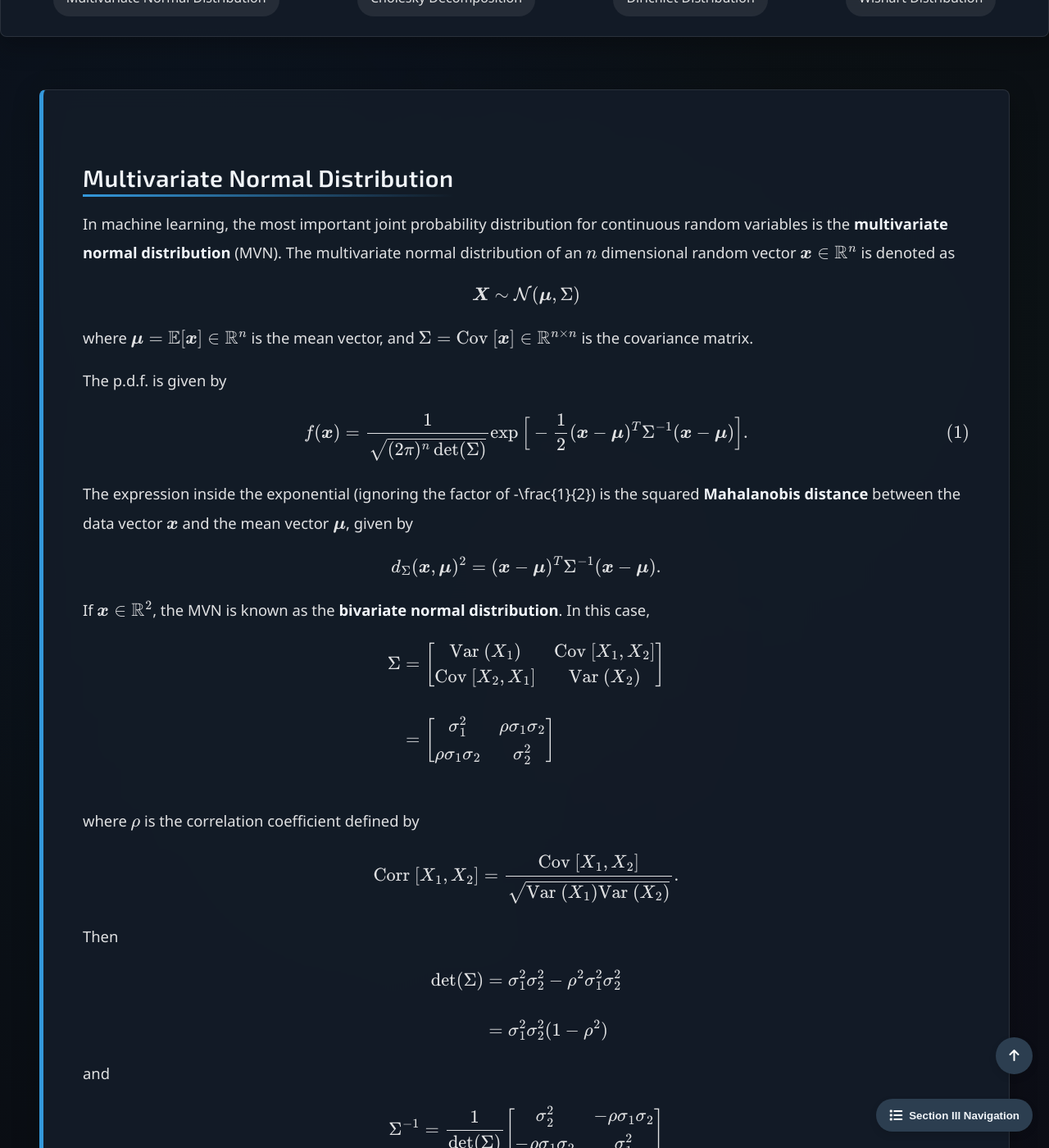
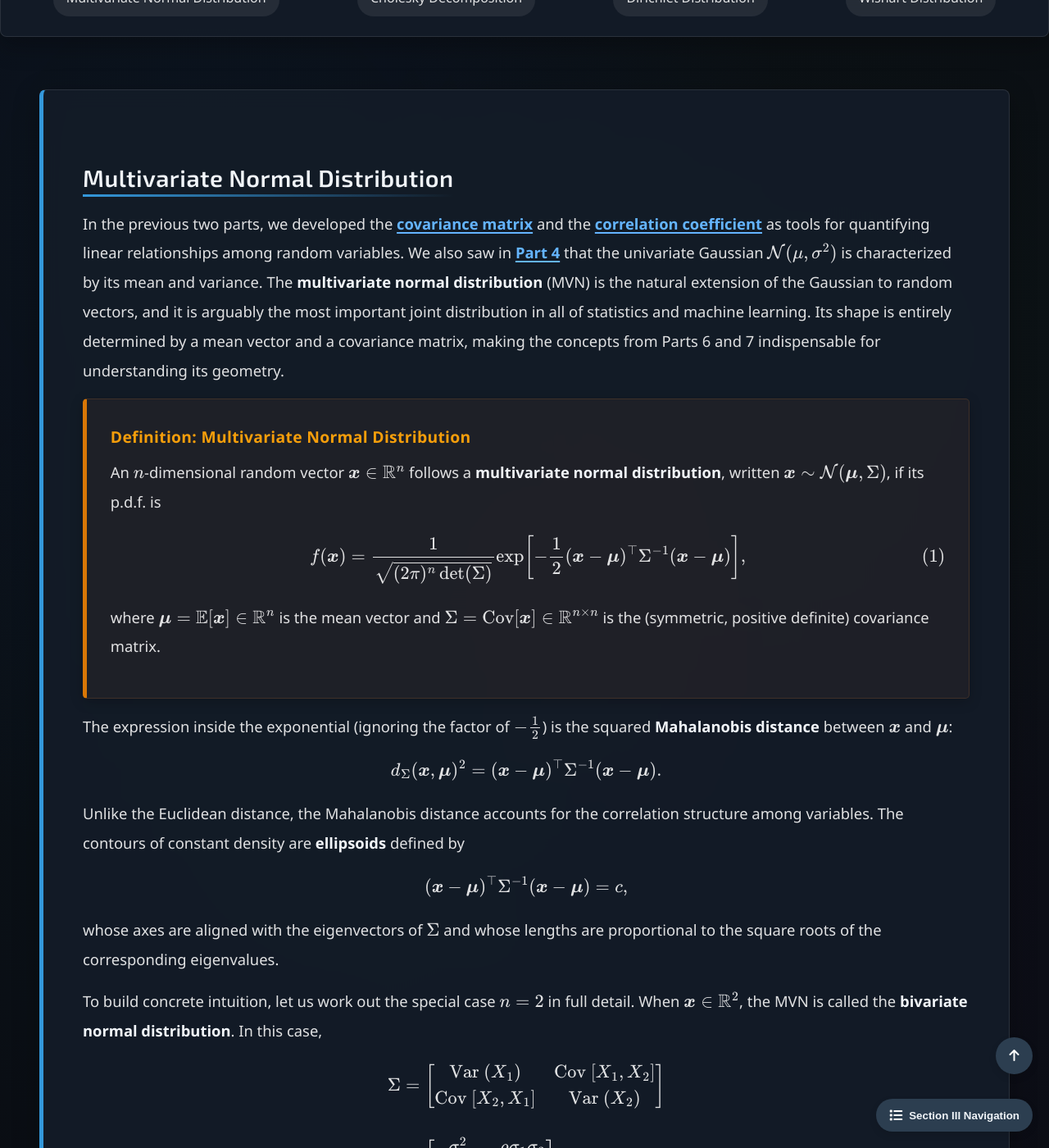
Before and after one commit to Yusukey01/yusukey01.github.io, a Jekyll site: the page built from Mathematics/Probability/mvn.html, in a window 1280 px wide and 1400 px high, scrolled down 520 px. Shown: the whole window at 82% size. Built offline with Jekyll 4.4.1, drawn with Linux system fonts in a browser that asks for light colours; some of the changed text lies outside the part shown.

Commit message:
revised explanations and style

```diff
--- a/Mathematics/Probability/mvn.html
+++ b/Mathematics/Probability/mvn.html
@@ -26,33 +26,58 @@ uses_python: false
 
         <div class="container">
             <section id="mn" class="section-content">
+
                 <h2>Multivariate Normal Distribution</h2>
 
                 <p>
-                    In machine learning, the most important joint probability distribution for continuous random variables is the
-                    <strong>multivariate normal distribution</strong> (MVN).
-                    The multivariate normal distribution of an \(n\) dimensional random vector \(\boldsymbol{x} \in \mathbb{R}^n \) is denoted as
+                    In the previous two parts, we developed the <a href="covariance.html"><strong>covariance matrix</strong></a> and the
+                    <a href="correlation.html"><strong>correlation coefficient</strong></a> as tools for quantifying linear relationships
+                    among random variables. We also saw in <a href="gaussian.html"><strong>Part 4</strong></a> that the univariate Gaussian
+                    \(\mathcal{N}(\mu, \sigma^2)\) is characterized by its mean and variance. The  <strong>multivariate normal distribution</strong>
+                    (MVN) is the natural extension of the Gaussian to random vectors, and it is arguably the most important joint distribution
+                    in all of statistics and machine learning. Its shape is entirely determined by a mean vector and a covariance matrix,
+                    making the concepts from Parts 6 and 7 indispensable for understanding its geometry.
+                </p>
+
+                <div class="theorem">
+                    <span class="theorem-title">Definition: Multivariate Normal Distribution</span>
+                    <p>
+                        An \(n\)-dimensional random vector \(\boldsymbol{x} \in \mathbb{R}^n\) follows a <strong>multivariate normal distribution</strong>,
+                        written \(\boldsymbol{x} \sim \mathcal{N}(\boldsymbol{\mu}, \Sigma)\), if its p.d.f. is
+
                         \[
-                    \boldsymbol{X} \sim \mathcal{N}(\boldsymbol{\mu}, \Sigma)
+                        f(\boldsymbol{x}) = \frac{1}{\sqrt{(2\pi)^n \det(\Sigma)}}
+                        \exp\!\left[
+                                    -\frac{1}{2}(\boldsymbol{x} - \boldsymbol{\mu})^\top \Sigma^{-1} (\boldsymbol{x} - \boldsymbol{\mu})
+                                \right], \tag{1}
                         \]
-                    where \(\boldsymbol{\mu} = \mathbb{E} [\boldsymbol{x}] \in \mathbb{R}^n\) is the mean vector, and
-                    \(\Sigma = \text{Cov }[\boldsymbol{x}] \in \mathbb{R}^{n \times n}\) is the covariance matrix.
+
+                        where \(\boldsymbol{\mu} = \mathbb{E}[\boldsymbol{x}] \in \mathbb{R}^n\) is the mean vector
+                        and \(\Sigma = \text{Cov}[\boldsymbol{x}] \in \mathbb{R}^{n \times n}\) is the
+                        (symmetric, positive definite) covariance matrix.
+                    </p>
+                </div>
+
+                <p>
+                    The expression inside the exponential (ignoring the factor of \(-\tfrac{1}{2}\)) is the squared
+                    <strong>Mahalanobis distance</strong> between \(\boldsymbol{x}\) and \(\boldsymbol{\mu}\):
+                    \[
+                    d_{\Sigma}(\boldsymbol{x}, \boldsymbol{\mu})^2
+                    = (\boldsymbol{x} - \boldsymbol{\mu})^\top \Sigma^{-1} (\boldsymbol{x} - \boldsymbol{\mu}).
+                    \]
+                    Unlike the Euclidean distance, the Mahalanobis distance accounts for the correlation
+                    structure among variables. The contours of constant density are
+                    <strong>ellipsoids</strong> defined by
+                    \[
+                    (\boldsymbol{x} - \boldsymbol{\mu})^\top \Sigma^{-1} (\boldsymbol{x} - \boldsymbol{\mu}) = c,
+                    \]
+                    whose axes are aligned with the eigenvectors of \(\Sigma\) and whose lengths are
+                    proportional to the square roots of the corresponding eigenvalues.
                 </p>
 
                 <p>
-                    The p.d.f. is given by
-                    \[
-                    f(\boldsymbol{x}) = \frac{1}{\sqrt{(2\pi)^n \det(\Sigma)}} \exp \Big[-\frac{1}{2}(\boldsymbol{x} - \boldsymbol{\mu})^T \Sigma^{-1} (\boldsymbol{x} -\boldsymbol{\mu}) \Big]. \tag{1}
-                    \]
-                    The expression inside the exponential (ignoring the factor of -\frac{1}{2}) is the squared <strong>Mahalanobis distance</strong> between
-                    the data vector \(\boldsymbol{x}\) and the mean vector \(\boldsymbol{\mu}\), given by
-                    \[
-                    d_{\Sigma} (\boldsymbol{x}, \boldsymbol{\mu})^2 = (\boldsymbol{x} - \boldsymbol{\mu})^T \Sigma^{-1} (\boldsymbol{x} -\boldsymbol{\mu}).
-                    \]
-                </p>
-
-                <p>
-                    If \(\boldsymbol{x} \in \mathbb{R}^2\), the MVN is known as the <strong>bivariate normal distribution</strong>.
+                    To build concrete intuition, let us work out the special case \(n = 2\) in full detail.
+                    When \(\boldsymbol{x} \in \mathbb{R}^2\), the MVN is called the <strong>bivariate normal distribution</strong>.
                     In this case,
                     \[
                     \begin{align*}
@@ -98,7 +123,11 @@ uses_python: false
                 </p>
 
                 <p>
-                    Note that in Expression (1), \((\boldsymbol{x} - \boldsymbol{\mu})^T \Sigma^{-1} (\boldsymbol{x} -\boldsymbol{\mu})\) is a <strong>quadratic form</strong>. So,
+                    Note that in Expression (1),
+                    \[
+                    (\boldsymbol{x} - \boldsymbol{\mu})^T \Sigma^{-1} (\boldsymbol{x} -\boldsymbol{\mu})
+                    \]
+                    is a <strong>quadratic form</strong>. So,
                     \[
                     \begin{align*}
                     (\boldsymbol{x} - \boldsymbol{\mu})^T \Sigma^{-1} (\boldsymbol{x} -\boldsymbol{\mu})
@@ -108,9 +137,9 @@ uses_python: false
                             \frac{-\rho} {\sigma_1 \sigma_2} & \frac{1}{\sigma_2^2 }
                             \end{bmatrix}
                             \begin{bmatrix} X_1 - \mu_1 \\ X_2 - \mu_2 \end{bmatrix} \\\\
-                            &= \frac{1}{1 - \rho^2}\Big[\frac{1}{\sigma_1^2 }(X_1 - \mu_1)^2
+                            &= \frac{1}{1 - \rho^2}\left[\frac{1}{\sigma_1^2 }(X_1 - \mu_1)^2
                                                     -\frac{2\rho} {\sigma_1 \sigma_2}(X_1 - \mu_1)(X_2 - \mu_2)
-                                                    +\frac{1}{\sigma_2^2 }(X_2 - \mu_2)^2 \Big].
+                                                    +\frac{1}{\sigma_2^2 }(X_2 - \mu_2)^2 \right].
                     \end{align*}
                     \]
                     Therefore, we obtain the p.d.f for the bivariate normal distribution:
@@ -131,14 +160,16 @@ uses_python: false
                 <h2>Cholesky Decomposition</h2>
 
                  <p>
-                    In the previous section, we introduced the multivariate Gaussian distribution
-                    \( \mathcal{N}(\boldsymbol{\mu}, \boldsymbol{\Sigma}) \), where the covariance matrix
-                    \( \boldsymbol{\Sigma} \) determines the shape and orientation of the distribution.
-                    To efficiently generate samples from such a distribution, we often need to
-                    transform uncorrelated standard normal samples into correlated ones that follow
-                    \( \boldsymbol{\Sigma} \).
-                    The <strong>Cholesky decomposition</strong> provides a convenient and numerically stable way
-                    to perform this transformation.
+                    The previous section defined the MVN in terms of its density function, but
+                    in practice we frequently need to <em>sample</em> from
+                    \[
+                    \mathcal{N}(\boldsymbol{\mu}, \boldsymbol{\Sigma}).
+                    \]
+                    For instance, when training variational autoencoders, implementing the reparameterization trick,
+                    or running Monte Carlo simulations. Generating independent standard normal samples is straightforward,
+                    but we need a way to introduce the correlation structure encoded in \(\boldsymbol{\Sigma}\).
+                    The <strong>Cholesky decomposition</strong> provides a numerically stable factorization that transforms
+                    uncorrelated samples into correlated ones.
                 </p>
 
                 <div class="theorem">
@@ -218,6 +249,14 @@ uses_python: false
                 <h2>Dirichlet Distribution</h2>
 
                  <p>
+                    The multivariate normal distribution models random vectors taking values in all of \(\mathbb{R}^n\).
+                    However, many quantities of interest in machine learning are <strong>probability vectors</strong>, which
+                    entries are non-negative and sum to one. For example, the class probabilities output by a softmax layer,
+                    the topic proportions in a document, or the mixing weights in a mixture model all live on a
+                    <strong>probability simplex</strong>. We need a distribution that respects this constraint.
+                </p>
+
+                <p>
                     The <strong>Dirichlet distribution</strong> is a multivariate generalization of <a href="gamma.html"><strong>beta distribution</strong></a>.
                     It has support over the the \((K - 1)\)-dimensional <strong>probability simplex</strong>, defined by
                     \[
@@ -286,9 +325,16 @@ uses_python: false
                 <h2>Wishart Distribution</h2>
 
                  <p>
-                    The <strong>Wishart distribution</strong> is a fundamental multivariate distribution that generalizes the <a href="gamma.html"><strong>gamma distribution</strong></a> to
+                    The Dirichlet distribution placed a prior on probability vectors. In Bayesian multivariate analysis,
+                    we also need priors on <em>covariance matrices</em> themselves. For example, when inferring the parameters
+                    of a multivariate normal model. The <strong>Wishart distribution</strong> fills this role: it generalizes the
+                    <a href="gamma.html"><strong>gamma distribution</strong></a> from positive scalars to
                     <a href="../Linear_algebra/symmetry.html"><strong>positive definite matrices</strong></a>.
                 </p>
+
+                <div class="theorem">
+                    <span class="theorem-title">Definition: Wishart Distribution</span>
+
                     <p>
                         The p.d.f. of Wishart distribution is defined as follows:
                         \[
@@ -308,6 +354,8 @@ uses_python: false
                         Note: \(\text{ mean } = \nu \boldsymbol{S}\).
                         </li>
                     </ul>
+
+                </div>
 
                 <p>
                     If \(D=1\), ir reduces to the gamma distribution:
@@ -359,11 +407,33 @@ uses_python: false
                         </p>
                     </li>
                 </ul>
+
                 <p>
-                    Note: One is about sampling properties of the estimator (frequentist), and the other is about prior beliefs and posterior
-                    inference (Bayesian). In practice, both deal with uncertainty in covariance matrices, and the same distribution arises in
-                    both roles - just with different interpretations.
+                    Note that one is about sampling properties of the estimator (<strong>frequentist</strong>), and the other is about
+                    prior beliefs and posterior inference (<strong>Bayesian</strong>). In practice, both deal with uncertainty in
+                    covariance matrices, and the same distribution arises in both roles - just with different interpretations.
                 </p>
+
+                <div class="insight-box">
+                    <h3>Connections to Machine Learning</h3>
+                    <p>
+                        The multivariate distributions introduced in this part form the backbone of probabilistic machine learning.
+                        The MVN appears in <a href="gaussian_process.html"><strong>Gaussian processes</strong></a> (where it defines a
+                        prior over functions), in the E-step of <a href="../Machine_learning/clustering.html"><strong>Gaussian mixture models</strong></a>,
+                        and in the reparameterization trick for <strong>variational autoencoders</strong>. The Dirichlet distribution is the standard prior
+                        for topic models (LDA) and categorical distributions in Bayesian inference. The Wishart and inverse Wishart distributions are essential
+                        whenever the covariance matrix itself is a parameter to be inferred, as in Bayesian multivariate regression and Bayesian Gaussian mixture models.
+                    </p>
+                </div>
+
+                <p>
+                    With the multivariate framework now in place from covariance matrices (Part 6) through
+                    correlation (Part 7) to multivariate distributions (this part), we have the probabilistic
+                    foundations needed for statistical inference. In
+                    <a href="mle.html"><strong>Part 9</strong></a>, we turn to <strong>maximum likelihood estimation</strong>,
+                    the principal method for fitting probabilistic models to observed data.
+                </p>
+
             </section>
         </div>
         <script src="/js/main.js"></script>
```
Lines whose indentation alone changed are shown as unchanged.
